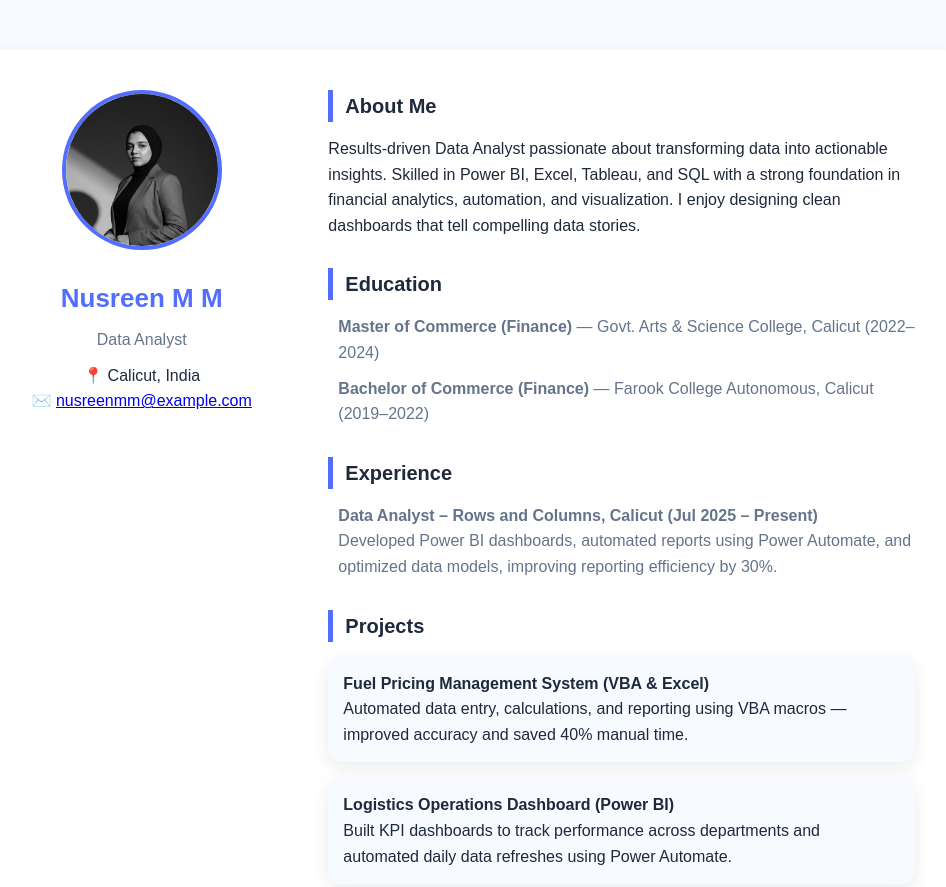
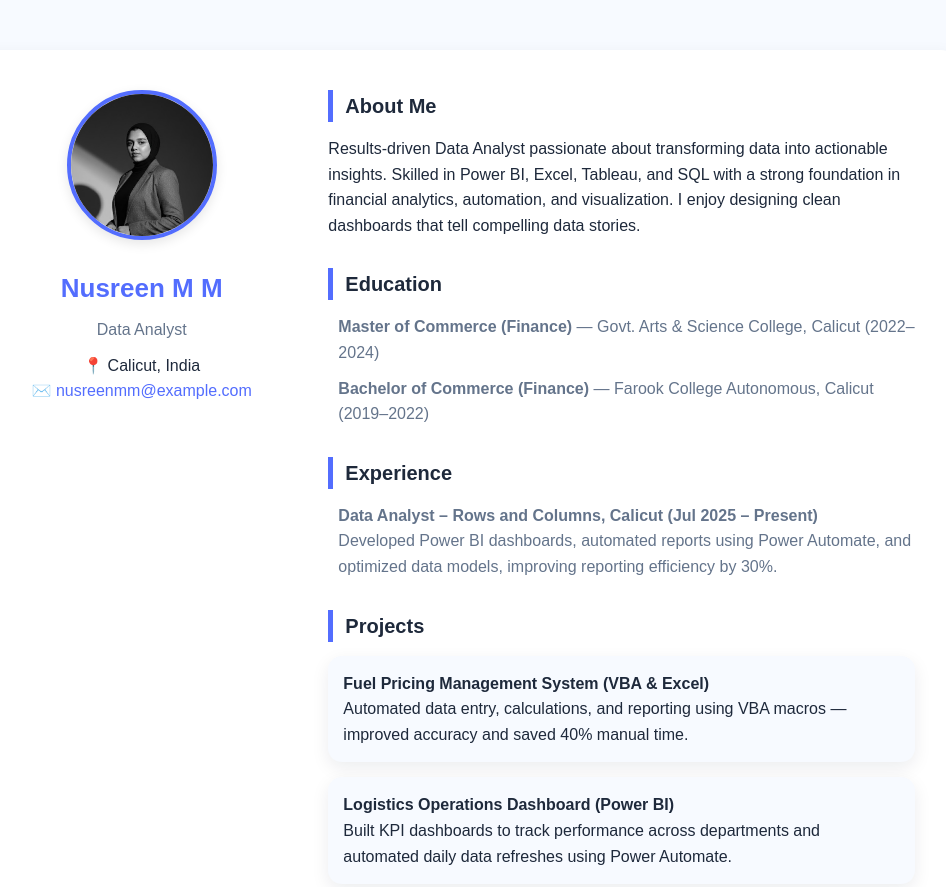
Before and after one commit to Nusreen-mm/Nusreen-M-M, a plain HTML site: page index.html in a window 1280 px wide. Shown: the top 887 px of the page, without its empty margins (185-1131 px from the left). Drawn offline with Linux system fonts and the light colour scheme.

Commit message:
index.html

```diff
--- a/index.html
+++ b/index.html
@@ -47,12 +47,13 @@
     }
 
     .left img {
-      width: 160px;
-      height: 160px;
+      width: 150px;
+      height: 150px;
       border-radius: 50%;
       object-fit: cover;
       border: 4px solid var(--primary);
       margin-bottom: 20px;
+      box-shadow: 0 4px 12px rgba(0,0,0,0.1);
     }
 
     .left h1 {
@@ -66,6 +67,11 @@
       font-weight: 500;
       font-size: 16px;
       margin-bottom: 10px;
+    }
+
+    .left p a {
+      color: var(--primary);
+      text-decoration: none;
     }
 
     .right {
@@ -127,7 +133,7 @@
 <body>
   <div class="container">
     <div class="left">
-      <img src="profile.jpeg" alt="Profile Photo" />
+      <img src="./profile.jpeg" alt="Profile Photo" />
       <h1>Nusreen M M</h1>
       <h3>Data Analyst</h3>
       <p>📍 Calicut, India</p>
@@ -189,4 +195,4 @@
     </div>
   </div>
 </body>
-</html>..this is not giving me the photo
+</html>
```
